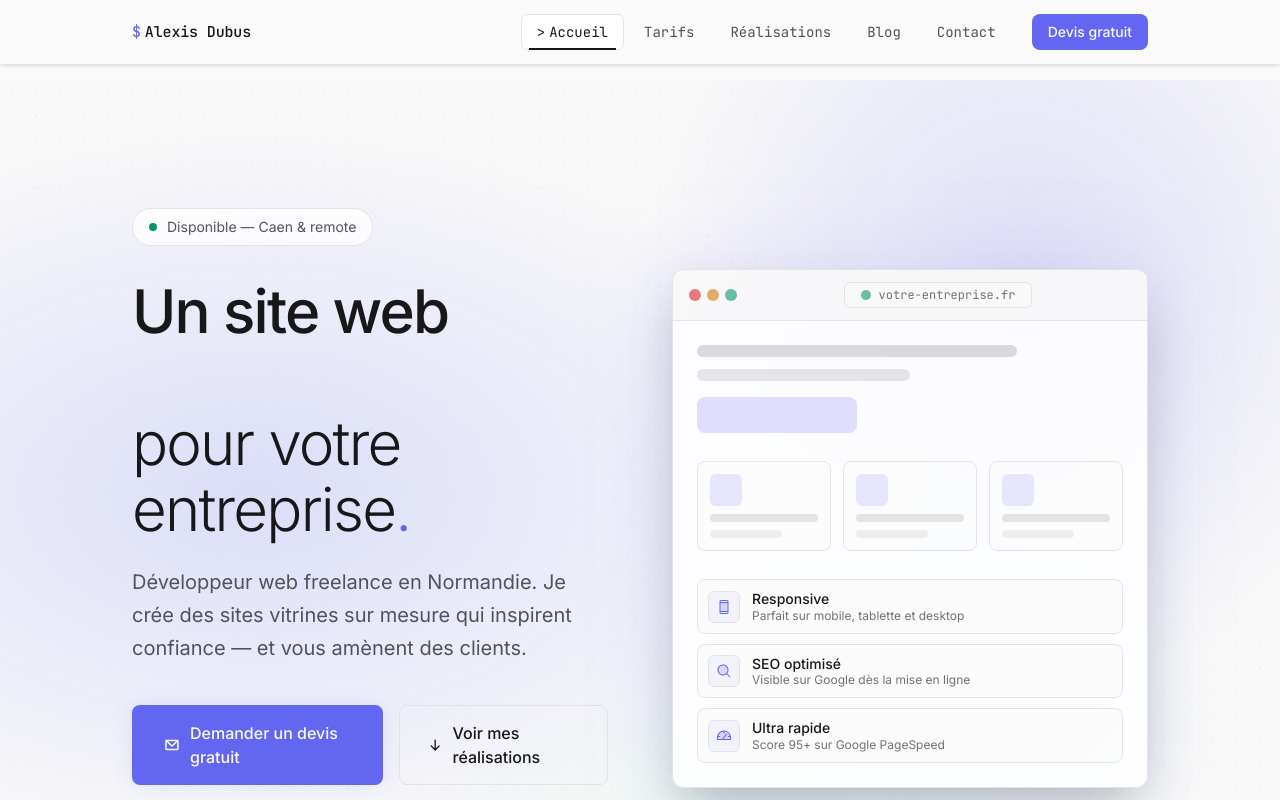
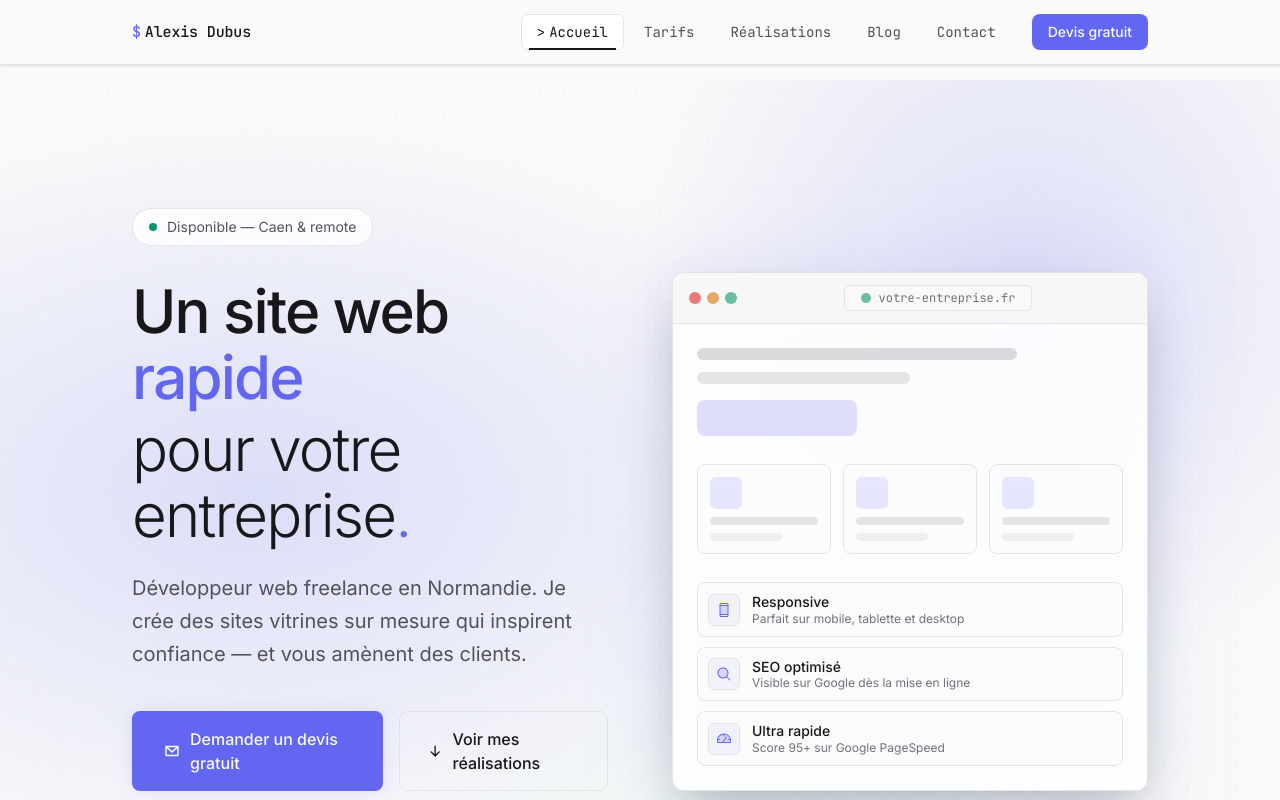
Before and after one commit to breaching/my-portfolio, a Next.js app in the folder frontend/: page / in a window 1280 px wide. Shown: the top 800 px of the page. Built offline with nearby package versions, Linux system fonts and the light colour scheme.

Commit message:
fix: FlipWords visible — supprime text-gradient-action qui masquait le mot animé

```diff
--- a/frontend/src/components/sections/HeroSection.tsx
+++ b/frontend/src/components/sections/HeroSection.tsx
@@ -125,8 +125,8 @@ export function HeroSection() {
             >
               <span className="font-medium">Un site web</span>
               <br />
-              <span className="text-gradient-action font-medium inline-block min-w-[280px] sm:min-w-[340px]">
-                <FlipWords words={flipWords} duration={2800} />
+              <span className="font-medium inline-block min-w-[280px] sm:min-w-[340px]">
+                <FlipWords words={flipWords} duration={2800} className="text-accent-action" />
               </span>
               <br />
               pour votre entreprise
--- a/frontend/src/components/ui/FlipWords.tsx
+++ b/frontend/src/components/ui/FlipWords.tsx
@@ -14,55 +14,31 @@ export function FlipWords({
   duration = 3000,
   className = "",
 }: FlipWordsProps) {
-  const [currentWord, setCurrentWord] = useState(words[0]);
-  const [isAnimating, setIsAnimating] = useState(false);
+  const [index, setIndex] = useState(0);
 
-  const startAnimation = useCallback(() => {
-    const nextIndex = words.indexOf(currentWord) + 1;
-    setCurrentWord(words[nextIndex] || words[0]);
-    setIsAnimating(true);
-  }, [currentWord, words]);
+  const next = useCallback(() => {
+    setIndex((prev) => (prev + 1) % words.length);
+  }, [words.length]);
 
   useEffect(() => {
-    if (!isAnimating) {
-      const timeout = setTimeout(() => {
-        startAnimation();
-      }, duration);
-      return () => clearTimeout(timeout);
-    }
-  }, [isAnimating, duration, startAnimation]);
+    const interval = setInterval(next, duration);
+    return () => clearInterval(interval);
+  }, [next, duration]);
 
   return (
-    <AnimatePresence
-      onExitComplete={() => {
-        setIsAnimating(false);
-      }}
-    >
+    <span className={`inline-flex relative ${className}`} style={{ minHeight: "1.2em" }}>
+      <AnimatePresence mode="wait">
         <motion.span
-        initial={{ opacity: 0, y: 10 }}
+          key={words[index]}
+          initial={{ opacity: 0, y: 16 }}
           animate={{ opacity: 1, y: 0 }}
-        transition={{ type: "spring", stiffness: 100, damping: 10 }}
-        exit={{
-          opacity: 0,
-          y: -30,
-          filter: "blur(6px)",
-          position: "absolute",
-        }}
-        className={`z-10 inline-block relative ${className}`}
-        key={currentWord}
-      >
-        {currentWord.split("").map((letter, i) => (
-          <motion.span
-            key={currentWord + i}
-            initial={{ opacity: 0, y: 8, filter: "blur(6px)" }}
-            animate={{ opacity: 1, y: 0, filter: "blur(0px)" }}
-            transition={{ delay: i * 0.04, duration: 0.2 }}
+          exit={{ opacity: 0, y: -16 }}
+          transition={{ duration: 0.3, ease: [0.16, 1, 0.3, 1] }}
           className="inline-block"
         >
-            {letter}
-          </motion.span>
-        ))}
+          {words[index]}
         </motion.span>
       </AnimatePresence>
+    </span>
   );
 }
```
Lines whose indentation alone changed are shown as unchanged.
